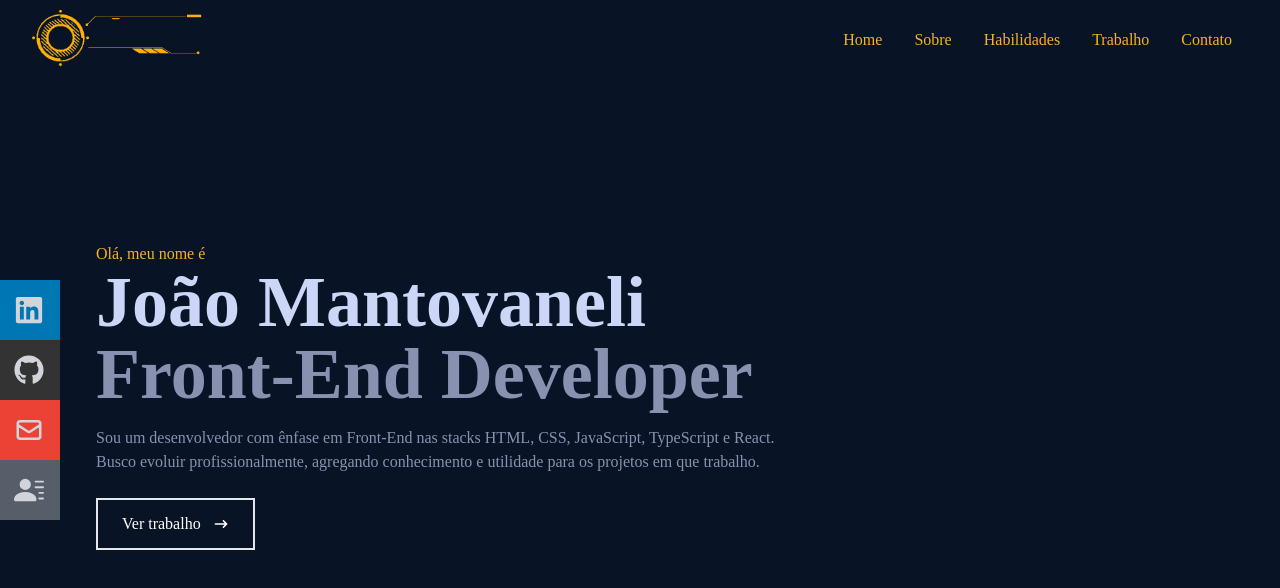
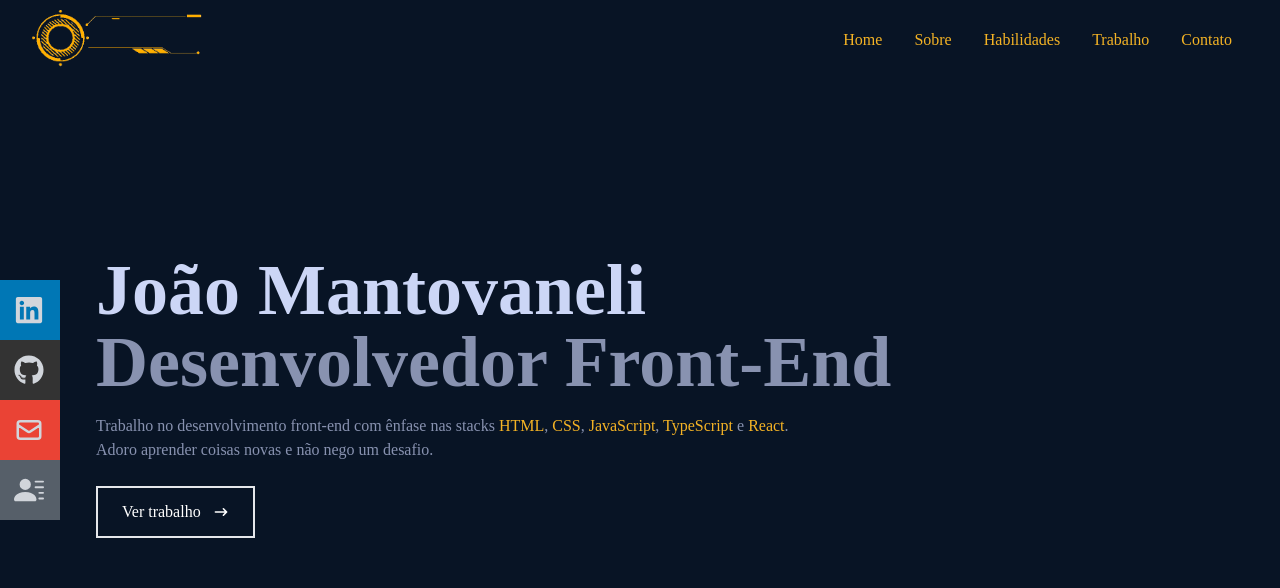
Before and after one commit to jvmantovas/portfolio-react, a React (Create React App) app: page / in a window 1280 px wide. Shown: the top 588 px of the page. Built offline with nearby package versions, Linux system fonts and the light colour scheme.

Commit message:
Home text update

```diff
--- a/src/components/Home.jsx
+++ b/src/components/Home.jsx
@@ -8,17 +8,20 @@ const Home = () => {
     <div name="home" className="w-full h-screen bg-[#081425]">
       {/*Container*/}
       <div className="max-w-[1000px] mx-auto px-8 flex flex-col justify-center h-full md:ml-8 lg:ml-16">
-        <p className="text-[#F4B325]">Olá, meu nome é</p>
         <h1 className="text-4xl sm:text-7xl font-bold text-[#ccd6f6]">
           João Mantovaneli
         </h1>
         <h2 className="text-4xl sm:text-7xl font-bold text-[#8892B0]">
-          Front-End Developer
+          Desenvolvedor Front-End
         </h2>
         <p className="text-[#8892b0] py-4 max-w-[700px]">
-          Sou um desenvolvedor com ênfase em Front-End nas stacks HTML, CSS,
-          JavaScript, TypeScript e React. Busco evoluir profissionalmente,
-          agregando conhecimento e utilidade para os projetos em que trabalho.
+          Trabalho no desenvolvimento front-end com ênfase nas stacks
+          <span className="text-[#F4B325]"> HTML</span>,
+          <span className="text-[#F4B325]"> CSS</span>,
+          <span className="text-[#F4B325]"> JavaScript</span>,
+          <span className="text-[#F4B325]"> TypeScript</span> e
+          <span className="text-[#F4B325]"> React</span>.<br /> Adoro aprender
+          coisas novas e não nego um desafio.
         </p>
         <div>
           <a
```
